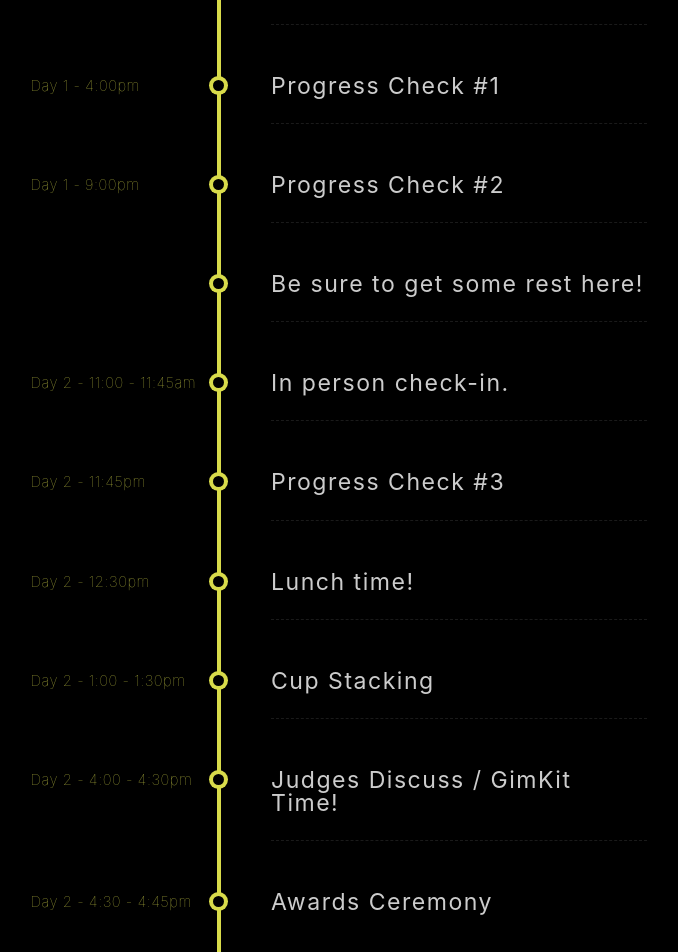
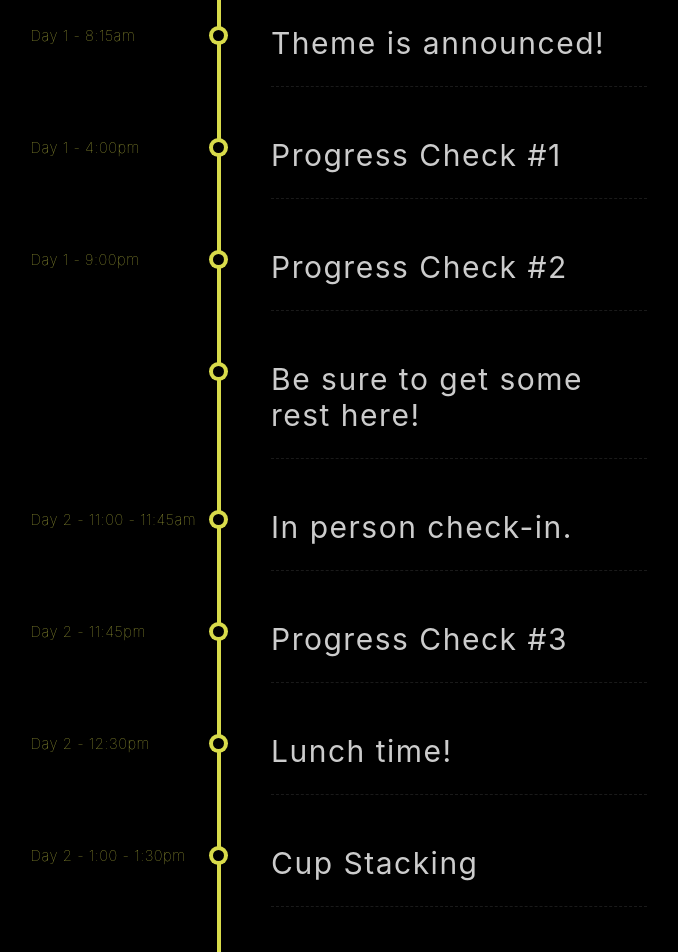
Before and after one commit to Alex-RV/zigzag, a Next.js app: page / in a window 1280 px wide. Shown: the part 2040-2992 px from the top of the page, without its empty margins (423-1101 px from the left). Built offline with nearby package versions, Linux system fonts and the light colour scheme.

Commit message:
changes for text timeline

```diff
--- a/src/components/Timeline.tsx
+++ b/src/components/Timeline.tsx
@@ -9,49 +9,49 @@ export default function Timeline() {
 
   <ul className="timeline">
     <li className="event" data-date="Day 1 - 8:00am">
-      <h3>Teams finish checking in.</h3>
+      <h3 className='sm:text-3xl text-lg'>Teams finish checking in.</h3>
       {/* <p>somwthing</p> */}
     </li>
     <li className="event" data-date="Day 1 - 8:15am">
-      <h3>Theme is announced!</h3>
+      <h3 className='sm:text-3xl text-lg'>Theme is announced!</h3>
       {/* <p>Test</p>     */}
     </li>
     <li className="event" id="date" data-date="Day 1 - 4:00pm">
-      <h3>Progress Check #1</h3>
+      <h3 className='sm:text-3xl text-lg'>Progress Check #1</h3>
       {/* <p>Test</p>     */}
     </li>
 
     <li className="event" data-date="Day 1 - 9:00pm">
-      <h3>Progress Check #2</h3>
+      <h3 className='sm:text-3xl text-lg'>Progress Check #2</h3>
       {/* <p>test</p> */}
     </li>
 
     <li className="event" data-date="">
-      <h3>Be sure to get some rest here!</h3>
+      <h3 className='sm:text-3xl text-lg'>Be sure to get some rest here!</h3>
     </li>
 
     <li className="event" data-date="Day 2 - 11:00 - 11:45am">
-      <h3>In person check-in.</h3>
+      <h3 className='sm:text-3xl text-lg'>In person check-in.</h3>
     </li>
 
     <li className="event" data-date="Day 2 - 11:45pm">
-      <h3>Progress Check #3</h3>
+      <h3 className='sm:text-3xl text-lg'>Progress Check #3</h3>
     </li>
 
     <li className="event" data-date="Day 2 - 12:30pm">
-      <h3>Lunch time!</h3>
+      <h3 className='sm:text-3xl text-lg'>Lunch time!</h3>
     </li>
 
     <li className="event" data-date="Day 2 - 1:00 - 1:30pm">
-      <h3>Cup Stacking</h3>
+      <h3 className='sm:text-3xl text-lg'>Cup Stacking</h3>
     </li>
 
     <li className="event" data-date="Day 2 - 4:00 - 4:30pm">
-      <h3>Judges Discuss / GimKit Time!</h3>
+      <h3 className='sm:text-3xl text-lg'>Judges Discuss / GimKit Time!</h3>
     </li>
 
     <li className="event" data-date="Day 2 - 4:30 - 4:45pm">
-      <h3>Awards Ceremony</h3>
+      <h3 className='sm:text-3xl text-lg'>Awards Ceremony</h3>
     </li>
   </ul>
 </div>
--- a/src/styles/timeline.css
+++ b/src/styles/timeline.css
@@ -27,7 +27,6 @@
     font-family: 'Inter', sans-serif;
     letter-spacing: 1.5px;
     font-weight: 400;
-    font-size: 1.4em;
   }
   .timeline .event {
     border-bottom: 1px dashed rgba(255, 255, 255, 0.1);
```
